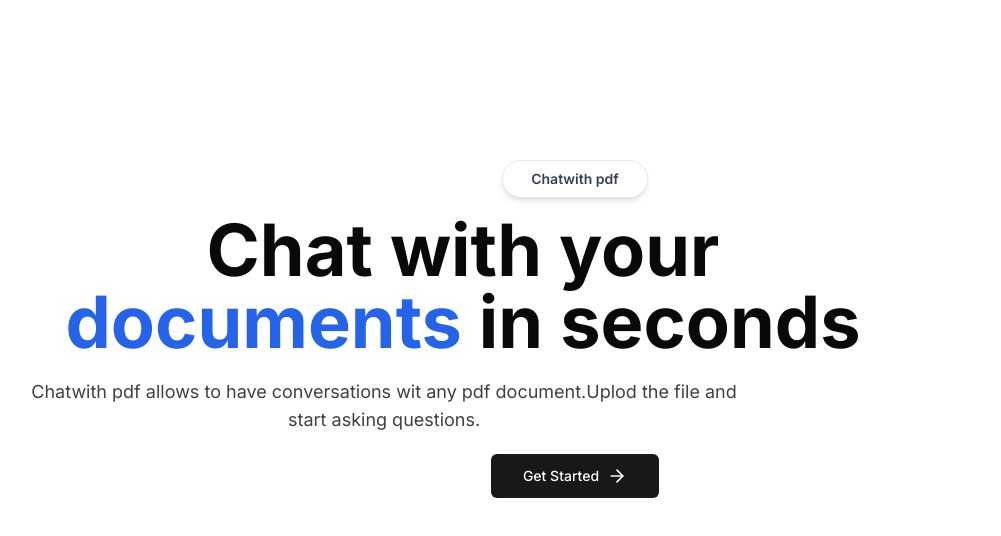
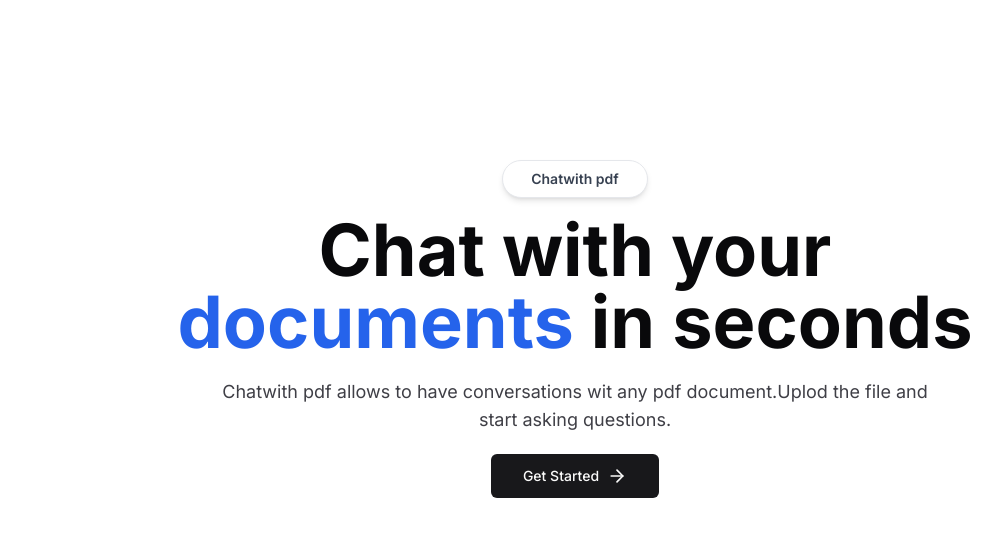
Before and after one commit to vishh2dev/chatwithpdf, a Next.js app: page / in a window 1280 px wide. Shown: the top 536 px of the page, without its empty margins (65-1066 px from the left). Built offline with nearby package versions, Linux system fonts and the light colour scheme.

Commit message:
fix(landingpage):fixed some typo error

```diff
--- a/src/app/page.tsx
+++ b/src/app/page.tsx
@@ -4,7 +4,7 @@ import {ArrowRight} from 'lucide-react'
 import { buttonVariants } from "@/components/ui/button";
 export default function Home() {
   return (
-   <MaxWidthWrapper className="mb-12 mt-28 sm:mt-40 flex-col item-center justify-center text-center ">
+   <MaxWidthWrapper className='mb-12 mt-28 sm:mt-40 flex flex-col items-center justify-center text-center'>
     <div className="mx-auto mb-4 flex max-w-fit items-center justify-center space-x-2 overflow-hidden rounded-full border border-gray-200 bg-white px-7 py-2 shadow-md backdrop-blur transition-all hover:border-gray-300 hover:bg-white/50">
       <p className="text-sm font-semibold text-gray-700">
         Chatwith pdf
```
